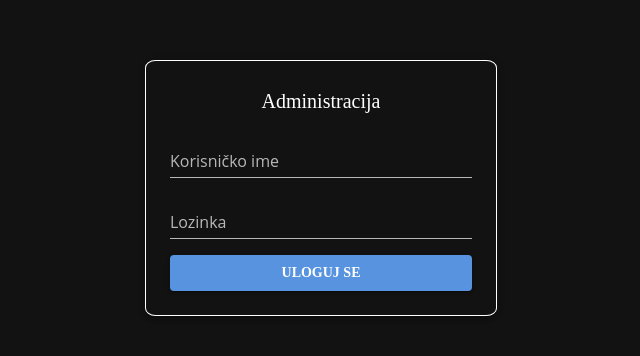
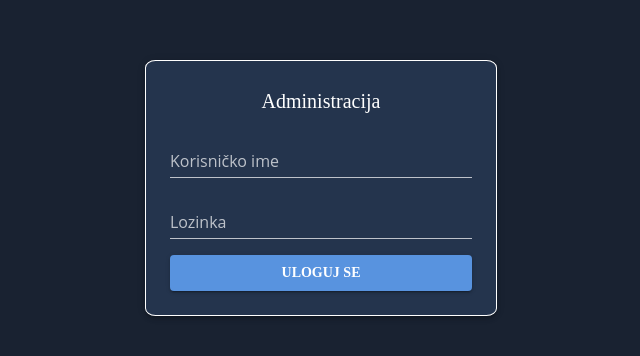
Before and after one commit to SashaMyshkin/administration-teatar-011, a Next.js app: page / in a window 1280 px wide. Shown: the part 212-568 px from the top of the page, without its empty margins (319-959 px from the left). Built offline with nearby package versions, Linux system fonts and the light colour scheme; what @mui/material-nextjs would draw is missing.

Commit message:
background color changed

```diff
--- a/src/app/components/Login.tsx
+++ b/src/app/components/Login.tsx
@@ -21,13 +21,15 @@ export default function LoginPage(): React.JSX.Element {
   };
 
   return (
-    <Container
+    <Box
       component="main"
       sx={{
         display: "flex",
         justifyContent: "center",
         height: "100vh",
+				width:"100vw",
         alignItems: "center",
+				bgcolor:"background.default",
       }}
     >
       <Box component="form" sx={formStyles}>
@@ -48,7 +50,7 @@ export default function LoginPage(): React.JSX.Element {
         />
         <Button variant="contained">Uloguj se</Button>
       </Box>
-    </Container>
+    </Box>
   );
 }
 
@@ -61,4 +63,5 @@ const formStyles: SxProps = {
   padding: "1.5rem",
   width: "22rem",
 	boxShadow:3,
+	bgcolor:"background.paper",
 };
```
